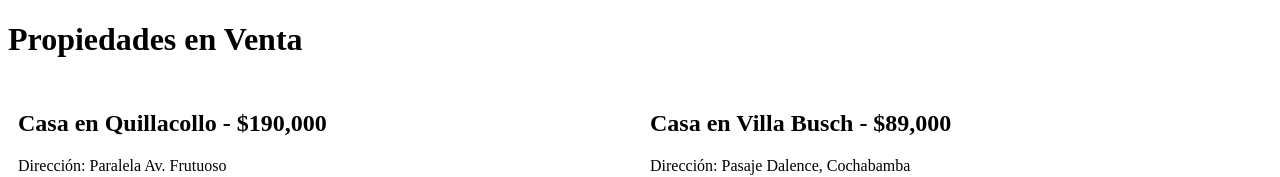
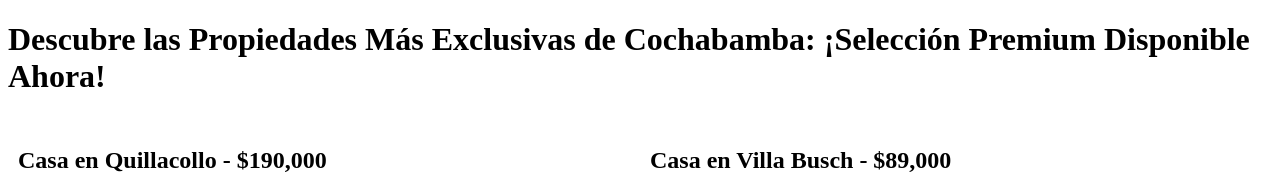
Before and after one commit to dickie-gil/inmuebles19, a plain HTML site: page Para el Enlace.html in a window 1280 px wide. Shown: the top 177 px of the page. Drawn offline with Linux system fonts and the light colour scheme.

Commit message:
Update Para el Enlace.html

```diff
--- a/Para el Enlace.html
+++ b/Para el Enlace.html
@@ -20,7 +20,7 @@
     </style>
 </head>
 <body>
-    <h1>Propiedades en Venta</h1>
+    <h1>Descubre las Propiedades Más Exclusivas de Cochabamba: ¡Selección Premium Disponible Ahora!</h1>
     <div class="contenedor">
         <div class="propiedad">
             <h2>Casa en Quillacollo - $190,000</h2>
```
